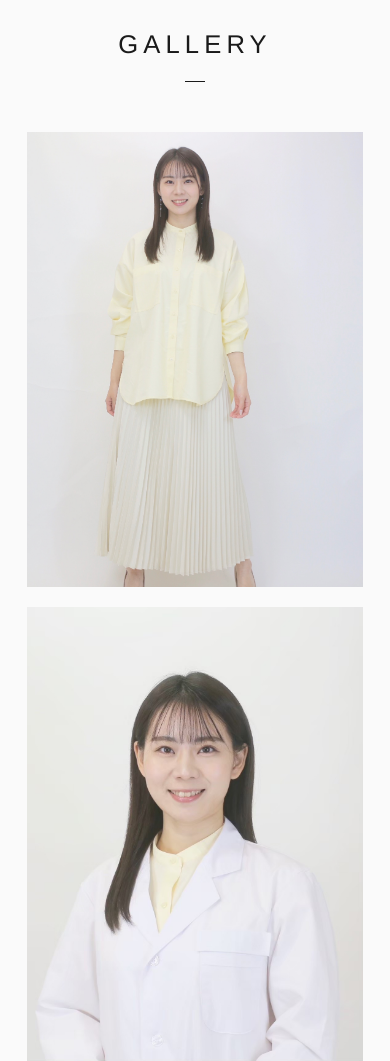
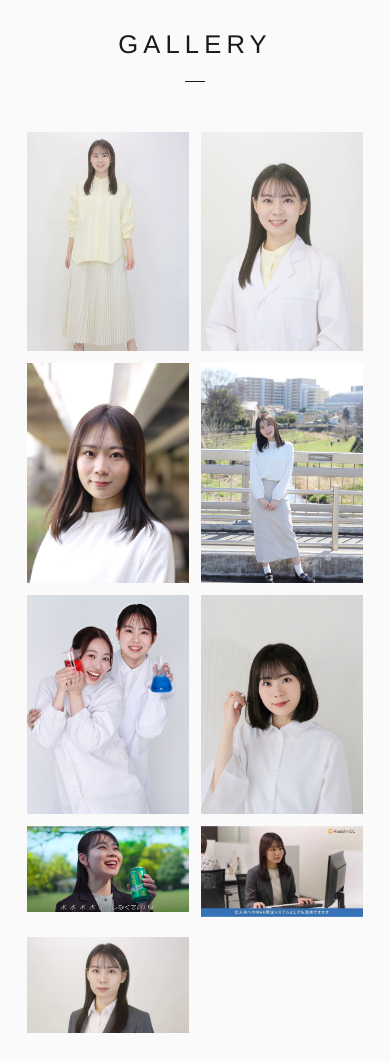
Before and after one commit to aika78/portfolio, a plain HTML site: page index.html in a window 390 px wide. Shown: the part 1940-3001 px from the top of the page. Drawn offline with Linux system fonts and the light colour scheme.

Commit message:
Add files via upload

```diff
--- a/index.html
+++ b/index.html
@@ -160,8 +160,9 @@
         /* --- GALLERY セクション --- */
         .gallery-grid {
            display: grid;
-            grid-template-columns: repeat(auto-fill, minmax(240px, 1fr));
+    grid-template-columns: repeat(3, 1fr); /* ⬅️ ここを 3 分割に変更しました */
     gap: 20px;
+    align-items: start;
 }
 .gallery-item {
     overflow: hidden;
@@ -181,6 +182,7 @@
 .gallery-item img:hover {
     transform: scale(1.05);
 }
+
 .gallery-item.original-size {
     padding-bottom: 0; /* 固定枠を無くします */
     background-color: transparent; /* 背景のグレーを消します */
@@ -191,6 +193,13 @@
     height: auto; /* 写真本来の縦横比にします */
 }
 
+/* 👇 ここから携帯（スマホ）用の設定も一緒にここに足しておきます！ */
+@media (max-width: 768px) {
+    .gallery-grid {
+        grid-template-columns: repeat(2, 1fr); /* 携帯では自動で2つ並びになります */
+        gap: 12px;
+    }
+}
         /* --- WORKS セクション --- */
         .works-container {
             display: flex;
```
Lines whose indentation alone changed are shown as unchanged.
